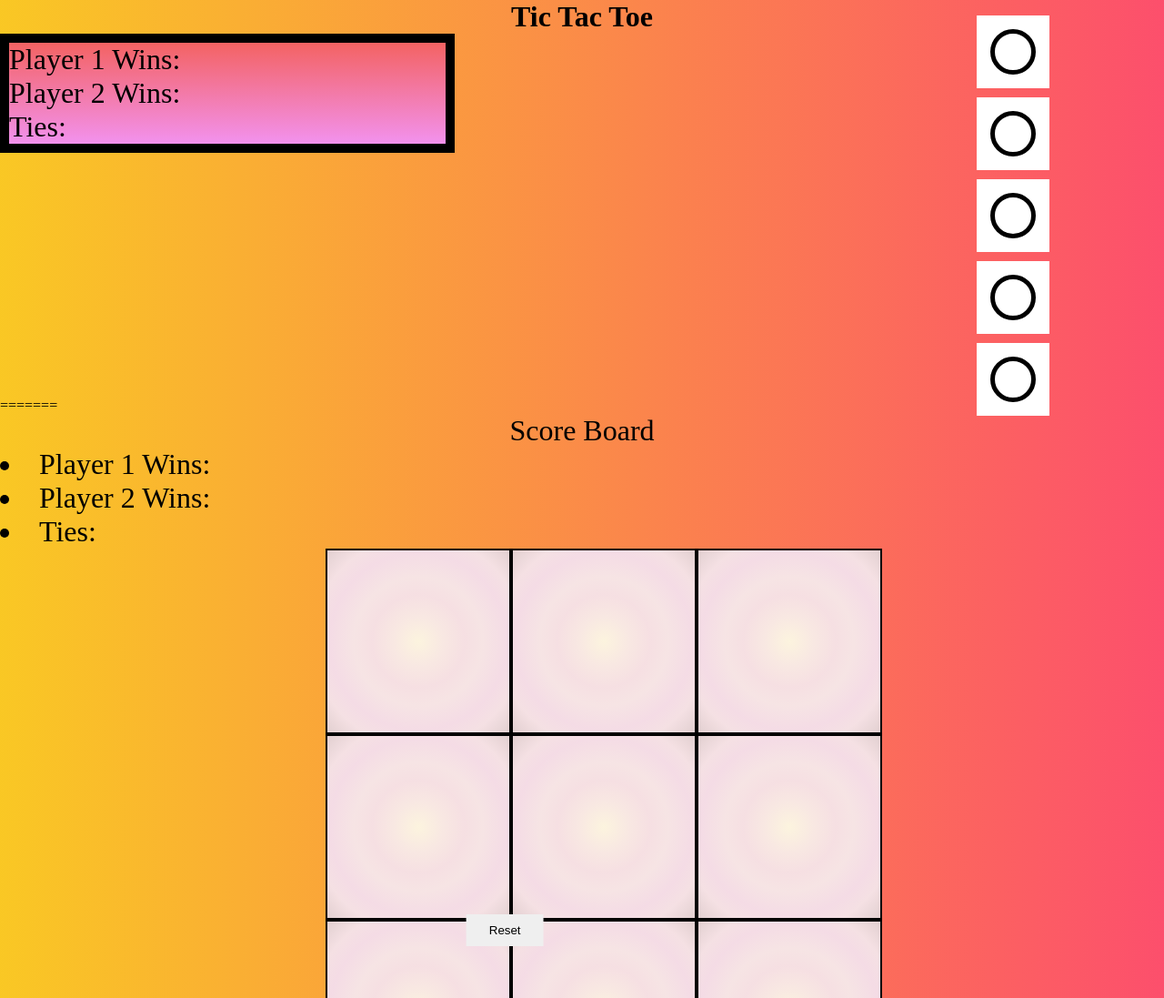
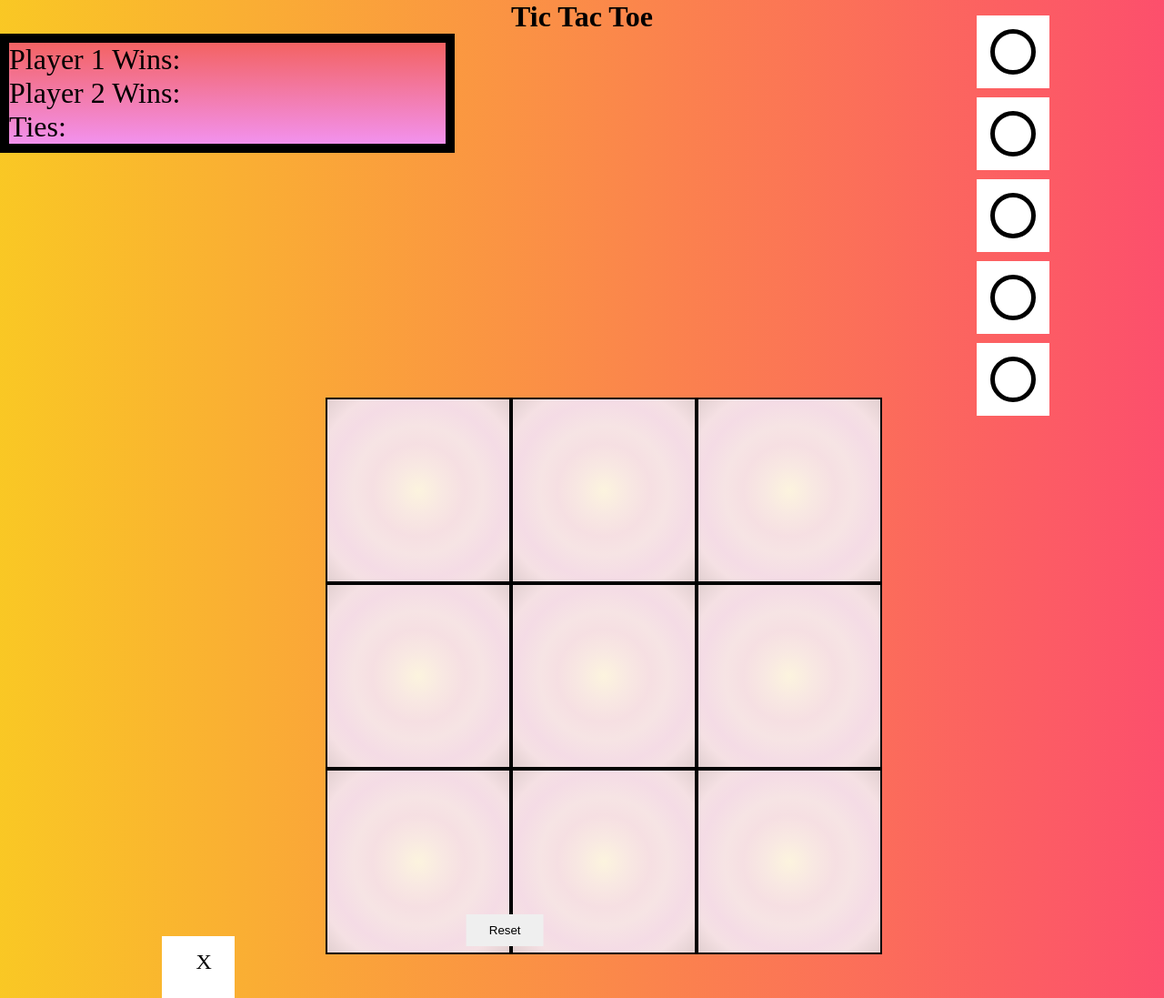
Before and after one commit to IsaiahMar/TicTacToe, a plain HTML site: page index.html in a window 1280 px wide. Shown: the top 1097 px of the page at 91% size. Drawn offline with Linux system fonts and the light colour scheme.

```diff
--- a/index.html
+++ b/index.html
@@ -36,11 +36,6 @@
     </div>
 
 
-=======
-            <ol>Score Board</ol>
-           <li>Player 1 Wins:</li>
-           <li>Player 2 Wins:</li>
-            <li>Ties:</li>
         </ul>
     </div>
     <section class="board">
```
